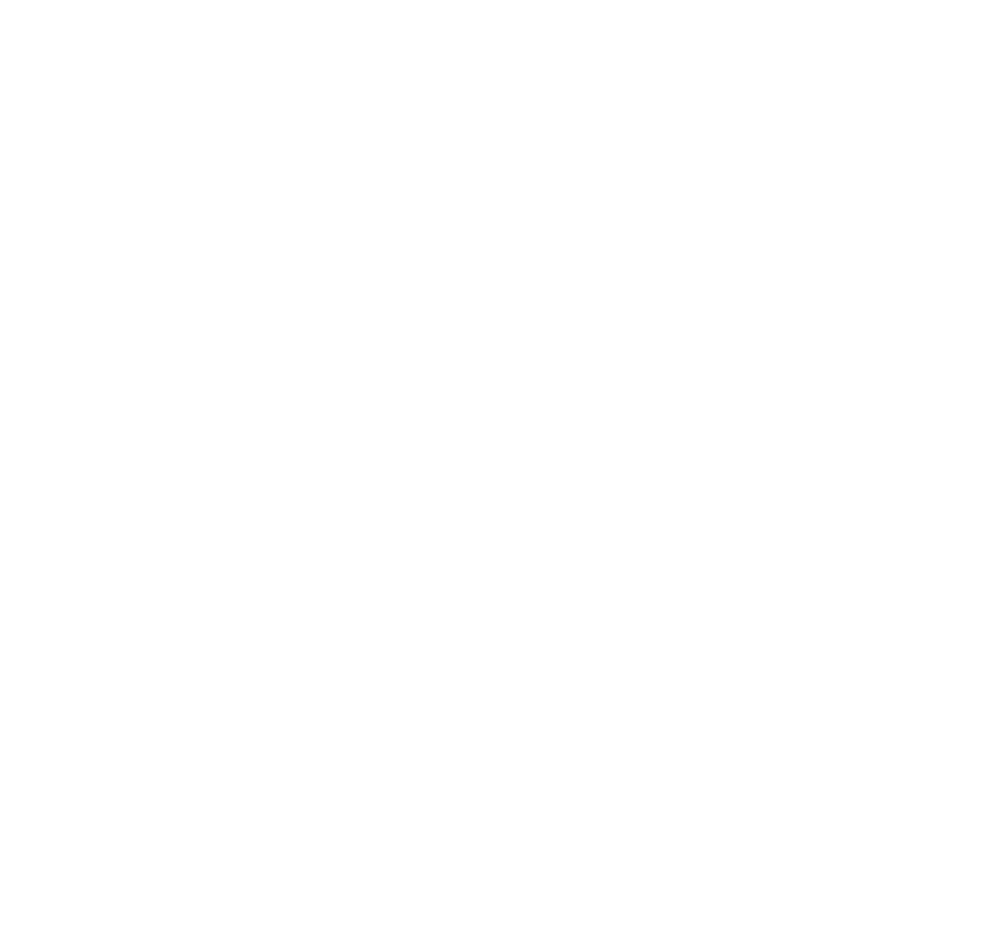
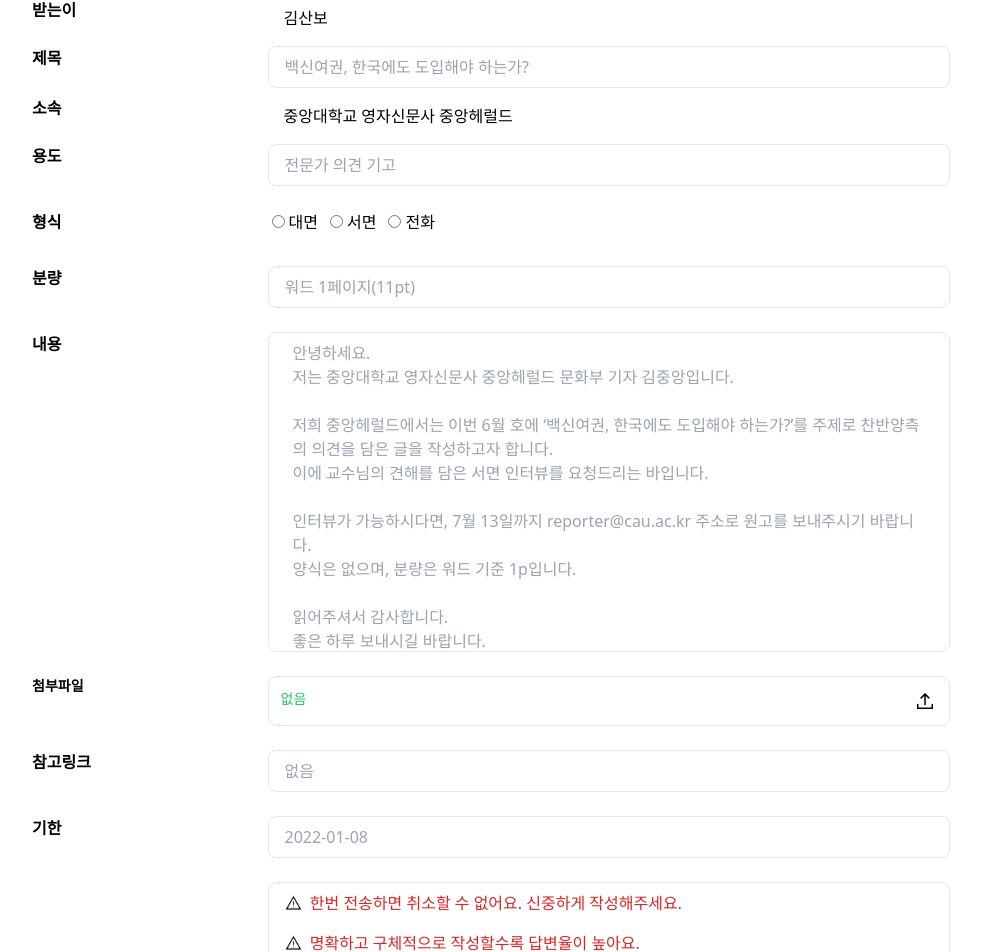
Before and after one commit to LikeLion-May-I/MAY-I-FRONT, a Next.js app: page / in a window 1280 px wide. Shown: the part 175-1127 px from the top of the page, without its empty margins (149-1130 px from the left). Before the commit the page ends 800 px from the top, so only its background shows below. Built offline with nearby package versions, Linux system fonts and the light colour scheme.

Commit message:
feat/proposal

```diff
--- /dev/null
+++ b/components/Proposal.jsx
@@ -0,0 +1,216 @@
+import Image from 'next/image';
+import React from 'react';
+
+export default function Proposal() {
+    const text = `안녕하세요.\n저는 중앙대학교 영자신문사 중앙헤럴드 문화부 기자 김중앙입니다.\n\n저희 중앙헤럴드에서는 이번 6월 호에 ‘백신여권, 한국에도 도입해야 하는가?’를 주제로 찬반양측의 의견을 담은 글을 작성하고자 합니다.\n이에 교수님의 견해를 담은 서면 인터뷰를 요청드리는 바입니다.\n\n인터뷰가 가능하시다면, 7월 13일까지 reporter@cau.ac.kr 주소로 원고를 보내주시기 바랍니다.\n양식은 없으며, 분량은 워드 기준 1p입니다.\n\n읽어주셔서 감사합니다.\n좋은 하루 보내시길 바랍니다.`
+  return (
+    <>
+<section className="flex justify-center">
+    <div className="container px-4">
+  <div className="overflow-hidden bg-white rounded-md shadow-2xl p-3">
+    <div className="border-coolGray-100">
+      <div className="flex flex-wrap items-center justify-center mb-6">
+        <div className="w-full md:w-auto p-2 text-center">
+          <h2 className="text-coolGray-900 font-semibold text-3xl">May I 제안서</h2>
+        </div>
+        <div className="w-full md:w-auto p-2">
+          <div className="flex flex-wrap justify-between -m-1.5"></div>
+        </div>
+      </div>
+    </div>
+
+    <div className="border-coolGray-100 py-1 flex justify-center">
+      <div className="w-full md:w-9/12">
+        <div className="flex flex-wrap -m-3">
+          <div className="p-3 w-full md:w-1/4">
+            <p className="text-coolGray-800 font-semibold">받는이</p>
+          </div>
+          <div className="w-full md:w-1/3 p-3 md:flex-1">
+            <p className="w-full px-4 text-base font-normal outline-none text-black py-2">김산보</p>
+          </div>
+        </div>
+      </div>
+    </div>
+
+    <div className="border-coolGray-100 py-1 flex justify-center">
+      <div className="w-full md:w-9/12">
+        <div className="flex flex-wrap -m-3">
+          <div className="w-full p-3 md:w-1/4">
+            <p className="text-coolGray-800 font-semibold">제목</p>
+          </div>
+          <div className="md:flex-1 p-3">
+            <input className="w-full px-4 text-base text-coolGray-900 font-normal outline-none focus:border-green-500 border border-coolGray-200 rounded-lg shadow-input py-2" type="text" placeholder="백신여권, 한국에도 도입해야 하는가?" />
+            </div>
+        </div>
+      </div>
+    </div>
+
+    <div className="border-coolGray-100 py-1 flex justify-center">
+      <div className="w-full md:w-9/12">
+        <div className="flex flex-wrap -m-3">
+          <div className="w-full p-3 md:w-1/4">
+            <p className="text-coolGray-800 font-semibold">소속</p>
+          </div>
+          <div className="w-full md:w-1/3 p-3 md:flex-1">
+            <p className="w-full px-4 text-base font-normal outline-none text-black py-2">중앙대학교 영자신문사 중앙헤럴드</p>
+          </div>
+        </div>
+      </div>
+    </div>
+
+    <div className="border-coolGray-100 py-1 flex justify-center">
+      <div className="w-full md:w-9/12">
+        <div className="flex flex-wrap -m-3">
+          <div className="w-full p-3 md:w-1/4">
+            <p className="text-coolGray-800 font-semibold">용도</p>
+          </div>
+          <div className="w-full p-3 md:flex-1">
+            <input className="w-full px-4 text-base text-coolGray-900 font-normal outline-none focus:border-green-500 border border-coolGray-200 rounded-lg py-2" type="text" placeholder="전문가 의견 기고"/>
+            </div>
+        </div>
+      </div>
+    </div>
+
+    <div className="border-coolGray-100 flex justify-center py-5">
+      <div className="w-full md:w-9/12">
+        <div className="flex flex-wrap -m-3">
+          <div className="w-full p-3 md:w-1/4">
+            <p className="text-coolGray-800 font-semibold">형식</p>
+          </div>
+          <div className="px-4 py-3 space-x-3">
+            <label>
+              <input type="radio" name="inline-radio" value="option 1"/>
+                <span class="ml-1">대면</span>
+            </label>
+            <label>
+              <input type="radio" name="inline-radio" value="option 2"/>
+              <span class="ml-1">서면</span>
+            </label>
+            <label>
+              <input type="radio" name="inline-radio" value="option 2"/>
+              <span class="ml-1">전화</span>
+            </label>
+          </div>
+        </div>
+      </div>
+    </div>
+
+    <div className="border-coolGray-100 py-3 flex justify-center">
+      <div className="w-full md:w-9/12">
+        <div className="flex flex-wrap -m-3">
+          <div className="w-full p-3 md:w-1/4">
+            <p className="text-coolGray-800 font-semibold">분량</p>
+          </div>
+          <div className="w-full md:flex-1 p-3">
+            <input className="w-full px-4 text-base text-coolGray-900 font-normal outline-none focus:border-green-500 border border-coolGray-200 rounded-lg py-2" type="text" placeholder="워드 1페이지(11pt)"/>
+
+            </div>
+        </div>
+      </div>
+    </div>
+
+    <div className="border-coolGray-100 py-3 flex justify-center">
+      <div className="w-full md:w-9/12">
+        <div className="flex flex-wrap -m-3">
+          <div className="w-full p-3 md:w-1/4">
+            <p className="text-coolGray-800 font-semibold">내용</p>
+          </div>
+          <div className="w-full md:flex-1 p-3">
+          <textarea class="block w-full p-6 text-base text-coolGray-900 font-normal outline-none border border-coolGray-200 rounded-lg resize-none h-80 py-2" placeholder={text}></textarea></div>
+        </div>
+      </div>
+    </div>
+
+    <div class="border-coolGray-100 flex justify-center py-3">
+      <div class="w-full md:w-9/12">
+        <div class="flex flex-wrap -m-3">
+          <div class="w-full p-3 md:w-1/4">
+            <p class="text-sm text-coolGray-800 font-semibold">첨부파일</p>
+          </div>
+          <div class="w-full md:flex-1 p-3">
+            <div class="relative items-center justify-center text-center text-green-500 border border-coolGray-200 rounded-lg flex justify-between p-3">
+              <p class="mb-1 text-sm text-coolGray-800 font-medium">없음</p>
+              <Image
+                src="/assets/upload.svg"
+                alt=""
+                width={24}
+                height={24}
+              />
+              <input class="absolute top-0 left-0 w-full opacity-0" type="file"/>
+              </div>
+          </div>
+        </div>
+      </div>
+    </div>
+
+    <div class="border-coolGray-100 py-3 flex justify-center">
+      <div class="w-full md:w-9/12">
+        <div class="flex flex-wrap -m-3">
+          <div class="w-full p-3 md:w-1/4">
+            <p class="text-coolGray-800 font-semibold">참고링크</p>
+          </div>
+          <div class="w-full md:flex-1 p-3">
+            <input class="w-full px-4 text-base text-coolGray-900 font-normal outline-none focus:border-green-500 border border-coolGray-200 rounded-lg py-2" type="text" placeholder="없음"/>
+
+            </div>
+        </div>
+      </div>
+    </div>
+
+    <div class="border-coolGray-100 py-3 flex justify-center">
+      <div class="w-full md:w-9/12">
+        <div class="flex flex-wrap -m-3">
+          <div class="w-full p-3 md:w-1/4">
+            <p class="text-coolGray-800 font-semibold">기한</p>
+          </div>
+          <div class="w-full md:flex-1 p-3">
+            <input class="w-full px-4 text-base text-coolGray-900 font-normal outline-none focus:border-green-500 border border-coolGray-200 rounded-lg py-2" type="text" placeholder="2022-01-08"/>
+
+            </div>
+        </div>
+      </div>
+    </div>
+
+    <div class="border-coolGray-100 py-3 flex justify-center">
+      <div class="w-full md:w-9/12">
+        <div class="flex flex-wrap -m-3">
+          <div class="w-full p-3 md:w-1/4">
+            <p class="text-coolGray-800 font-semibold"></p>
+          </div>
+          <div class="w-full md:flex-1 p-3">
+            <div class="border border-coolGray-200 rounded-lg">
+              <div class="flex px-4 py-2 space-x-2">
+                <Image
+                    src="/assets/warning.svg"
+                    alt=""
+                    width={18}
+                    height={18}
+                />
+                <p class="w-full text-base font-normal outline-none text-red-600">한번 전송하면 취소할 수 없어요. 신중하게 작성해주세요.</p>
+              </div>
+              <div class="flex px-4 py-2 space-x-2">
+              <Image
+                    src="/assets/warning.svg"
+                    alt=""
+                    width={18}
+                    height={18}
+                />
+                <p class="w-full text-base font-normal outline-none text-red-600">명확하고 구체적으로 작성할수록 답변율이 높아요.</p>
+              </div>
+            </div>
+          </div>
+        </div>
+      </div>
+    </div>
+
+    <div class="py-4 flex justify-center space-x-4">
+        <button class="border p-2 w-28 rounded-full text-black">임시저장</button>
+      <button class="border bg-violet-300 p-2 w-28 rounded-full text-black">전송</button>
+    </div>
+
+  </div>
+  </div>
+</section>
+    </>
+  );
+};
--- a/pages/index.js
+++ b/pages/index.js
@@ -1,10 +1,12 @@
 import { Navbar } from '../components/Navbar'
+import Proposal from '../components/Proposal';
 
 const Home = () => {
   return (
     <>
       <Navbar />
-      <h1>Landing Page</h1>
+      <Proposal />
+      <h1>Landing Page!</h1>
     </>
   )
 }
--- a/styles/globals.css
+++ b/styles/globals.css
@@ -6,4 +6,5 @@
   box-sizing: border-box;
   margin: 0;
   padding: 0;
+  white-space: pre-wrap;
 }
```
Also changed, not shown: public/assets/upload.svg (added), public/assets/warning.svg (added).
